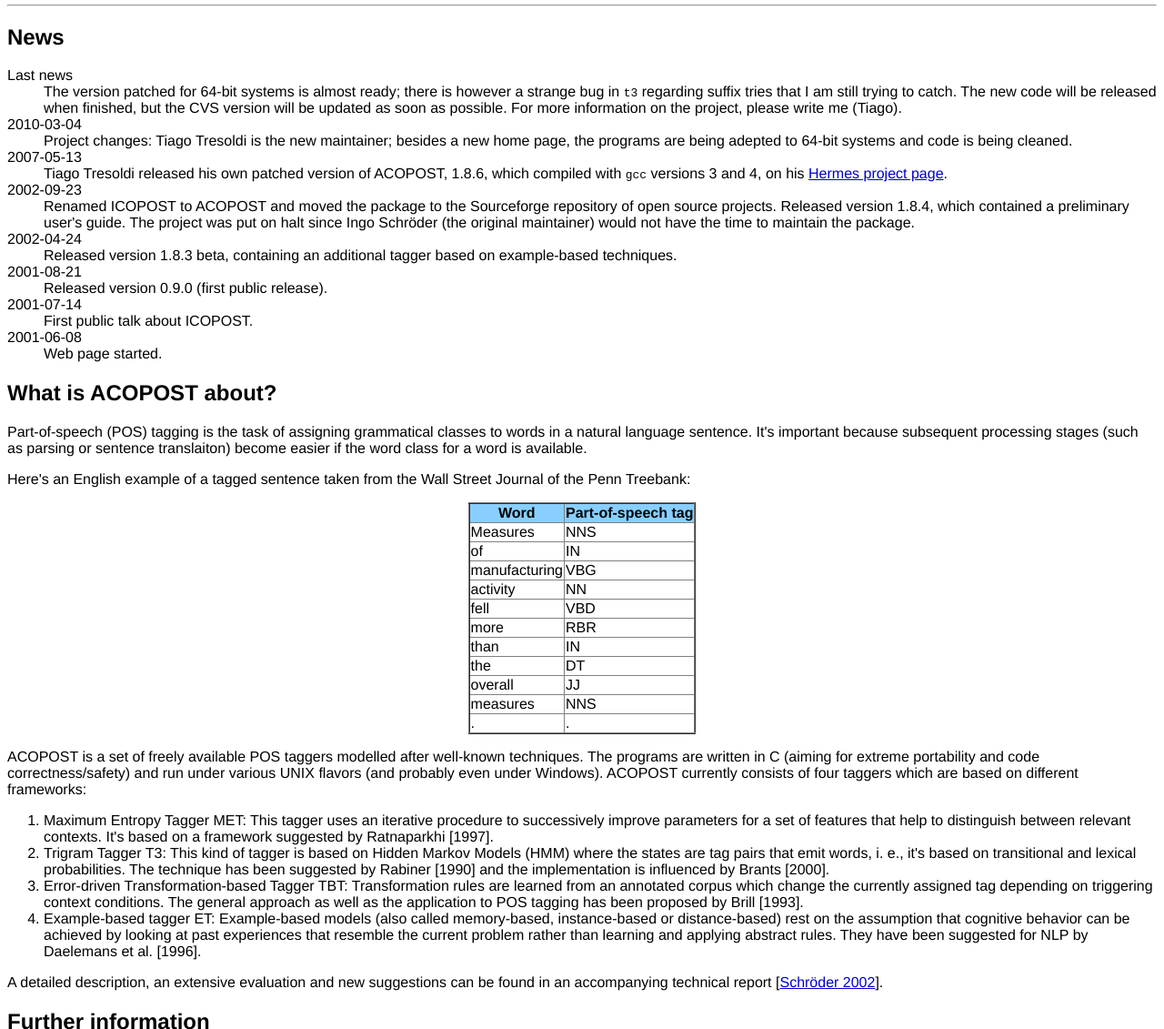
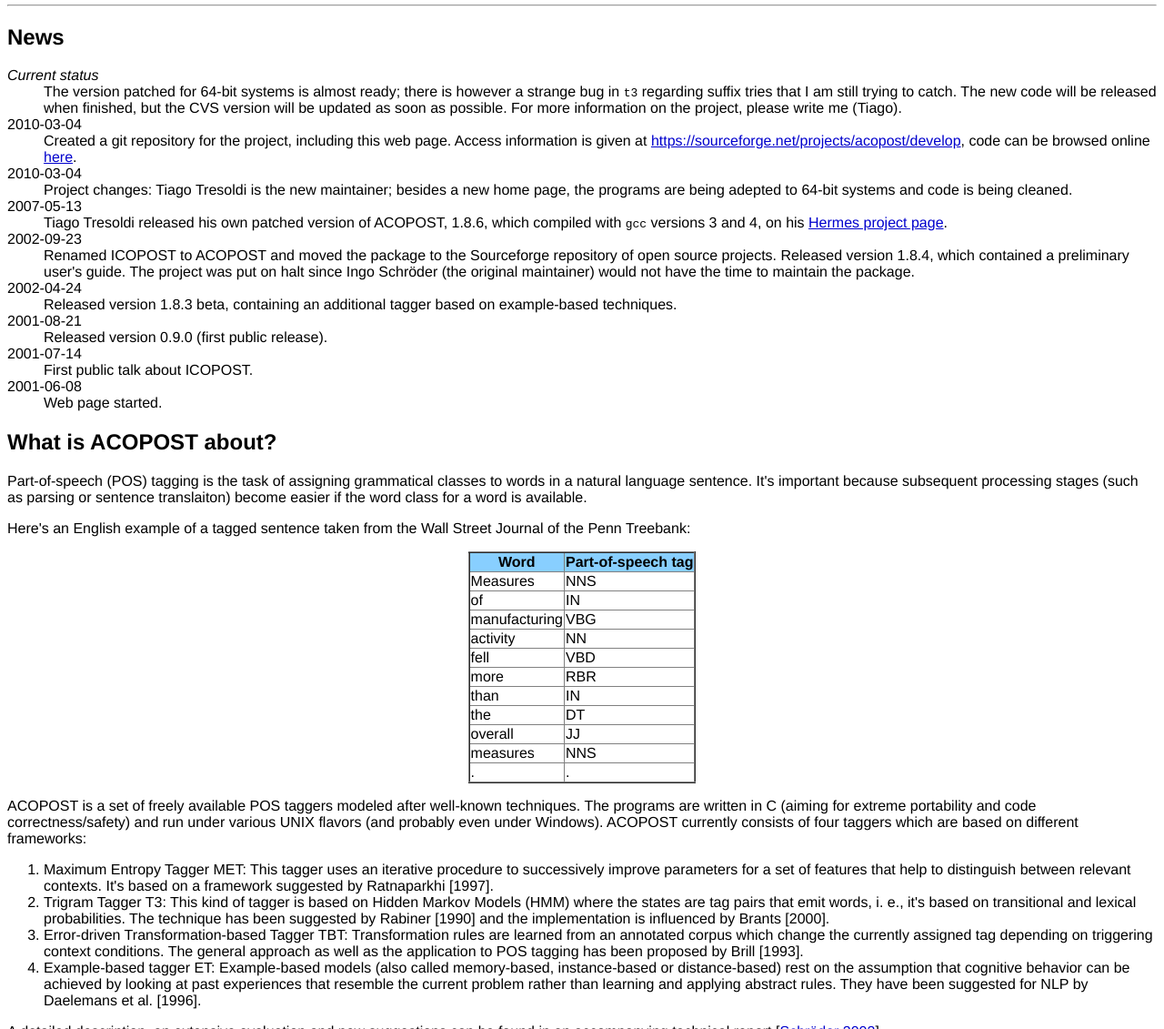
Before and after one commit to acopost/acopost, a plain HTML site: page doc/webpage/index.html in a window 1280 px wide. Shown: the part 697-1828 px from the top of the page at 91% size. Drawn offline with Linux system fonts and the light colour scheme.

Commit message:
Added info on git repository to the web page.

```diff
--- a/doc/webpage/index.html
+++ b/doc/webpage/index.html
@@ -44,11 +44,18 @@ parts of speech, in accordance with a set of descriptive tags.
 <h2>News</h2>
 
 <dl>
-  <dt>Last news</dt>
+  <dt><em>Current status</em></dt>
   <dd>The version patched for 64-bit systems is almost ready; there is however a strange bug in
       <tt>t3</tt> regarding suffix tries that I am still trying to catch. The new code will be
       released when finished, but the CVS version will be updated as soon as possible. For more
       information on the project, please write me (Tiago).</dd>
+
+  <dt>2010-03-04</dt>
+  <dd>Created a git repository for the project, including this web page. Access information is
+      given at
+      <a href="https://sourceforge.net/projects/acopost/develop">https://sourceforge.net/projects/acopost/develop</a>,
+      code can be browsed online
+      <a href="http://acopost.git.sourceforge.net/git/gitweb.cgi?p=acopost/acopost;a=tree">here</a>.</dd>
 
   <dt>2010-03-04</dt>
   <dd>Project changes: Tiago Tresoldi is the new maintainer; besides a new home page, the programs
@@ -99,7 +106,7 @@ class for a word is available. </p>
   <tr> <td>.</td>             <td>.</td>                  </tr>
 </table>
 
-<p>ACOPOST is a set of freely available POS taggers modelled after well-known techniques. The programs are written
+<p>ACOPOST is a set of freely available POS taggers modeled after well-known techniques. The programs are written
 in C (aiming for extreme portability and code correctness/safety) and run under various UNIX flavors (and probably
 even under Windows). ACOPOST currently consists of four taggers which are based on different frameworks:</p>
 
```
